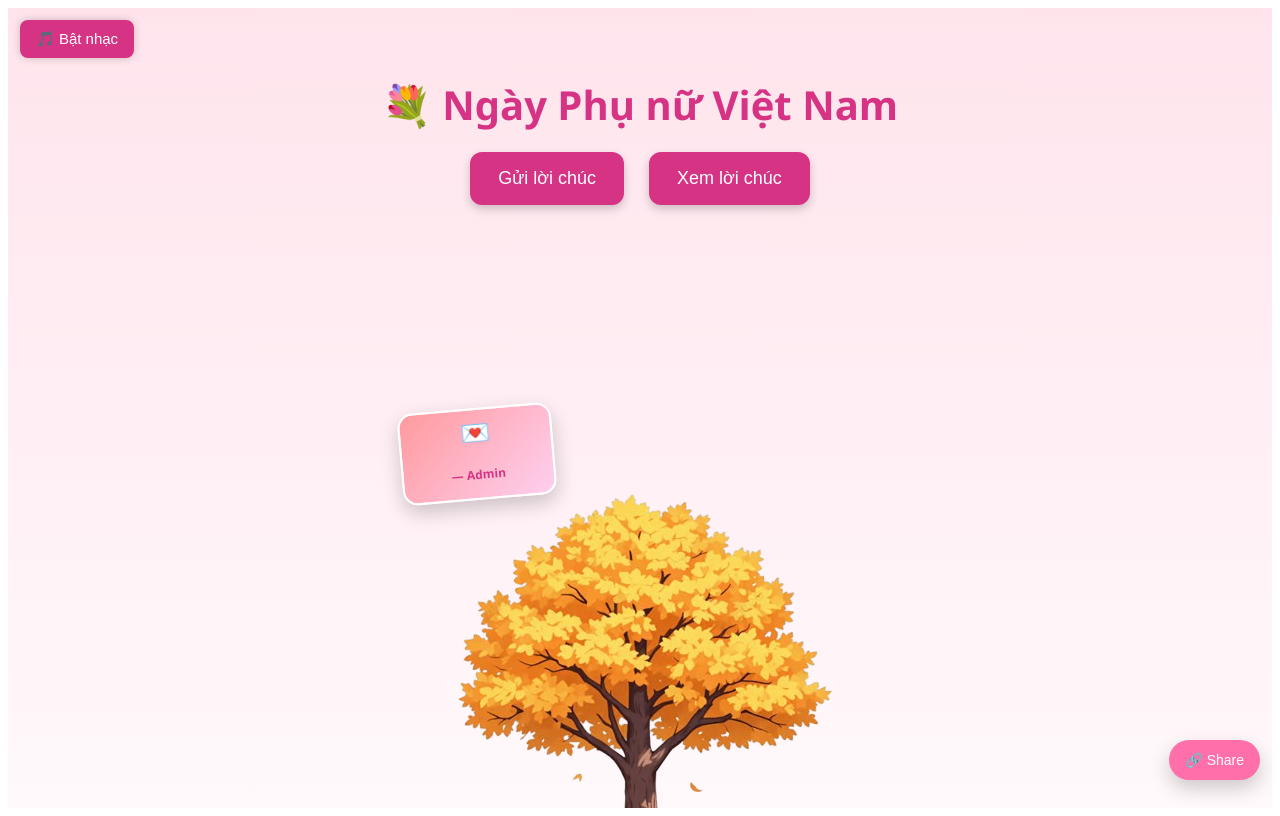
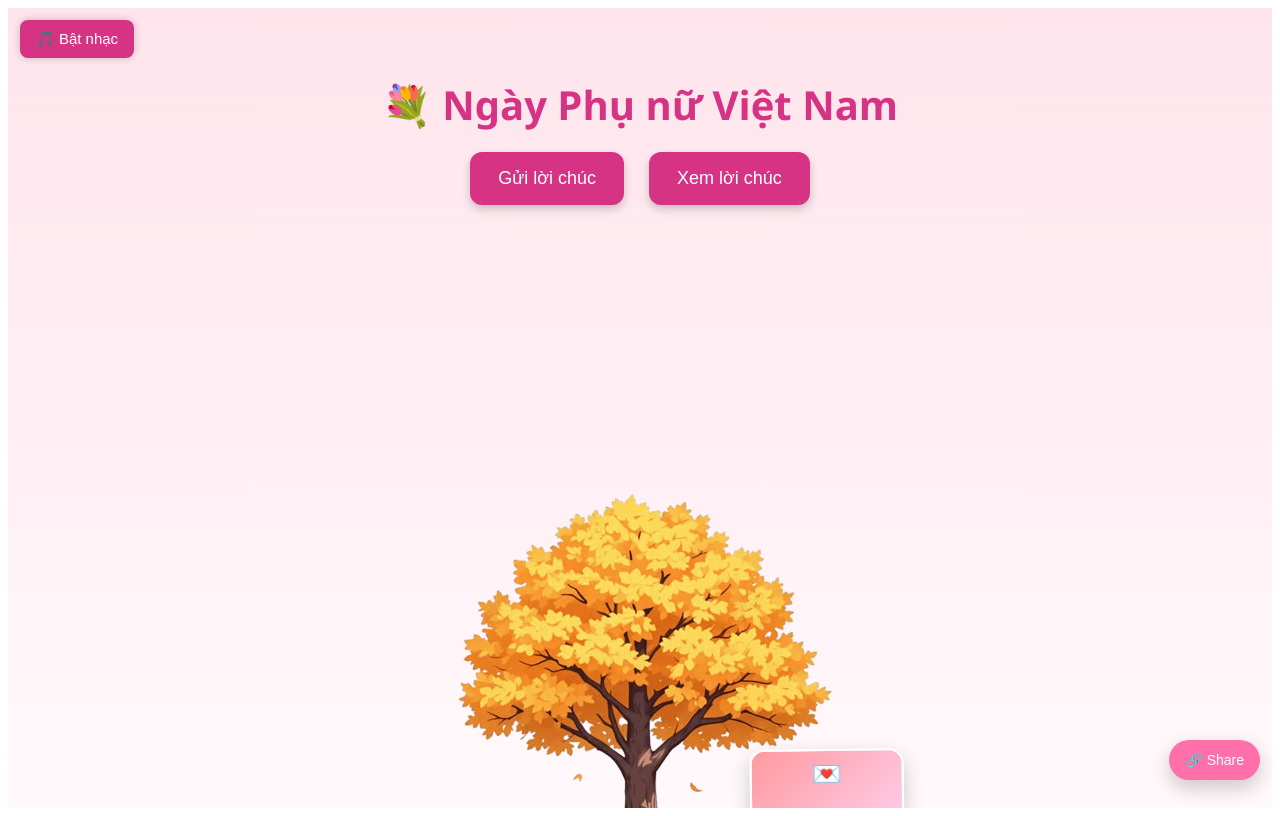
Before and after one commit to imdtrung36/20_10, a React (Vite) app in the folder client/: page / in a window 1280 px wide. Both pictures are taken after a click on the button "Xem lời chúc". Built offline with nearby package versions, Linux system fonts and the light colour scheme; no server answers.

Commit message:
build: move dist content to root for GitHub Pages

```diff
--- a/client/src/components/MessagesList.jsx
+++ b/client/src/components/MessagesList.jsx
@@ -50,26 +50,23 @@ export default function MessagesList() {
           <img src={import.meta.env.BASE_URL + "tree.png"} alt="Tree" />
 
           {messages.map((msg, i) => {
-            const positions = [
-              { left: 20, top: 15, rotate: -5 },
-              { left: 70, top: 20, rotate: 8 },
-              { left: 15, top: 45, rotate: -12 },
-              { left: 75, top: 40, rotate: 15 },
-              { left: 25, top: 70, rotate: -8 },
-              { left: 65, top: 75, rotate: 10 },
-              { left: 45, top: 25, rotate: 3 },
-              { left: 50, top: 60, rotate: -6 },
-            ];
-            const position = positions[i % positions.length];
+            // Phân bố vị trí ngẫu nhiên có hạt giống theo index để không bị trùng và hỗ trợ không giới hạn số thư
+            const seeded = (n) => {
+              const x = Math.sin(n * 9999.97 + 0.12345) * 10000;
+              return x - Math.floor(x);
+            };
+            const left = 15 + seeded(i * 2 + 1) * 70; // 15% → 85%
+            const top = 12 + seeded(i * 2 + 7) * 70;  // 12% → 82%
+            const rotate = (seeded(i * 3 + 4) - 0.5) * 24; // -12° → 12°
 
             return (
               <div
                 key={i}
                 className="letter clickable-card"
                 style={{
-                  left: `${position.left}%`,
-                  top: `${position.top}%`,
-                  transform: `rotate(${position.rotate}deg)`,
+                  left: `${left.toFixed(2)}%`,
+                  top: `${top.toFixed(2)}%`,
+                  transform: `rotate(${rotate.toFixed(2)}deg)`,
                 }}
                 onClick={() => openMessage(msg)}
               >
```
Also changed, not shown: 1 other file (tests, documents, lock files or other folders).
